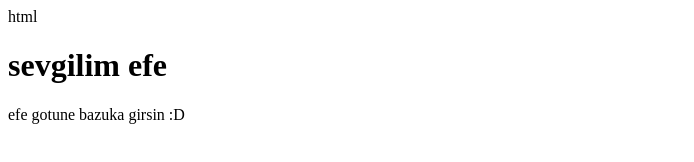
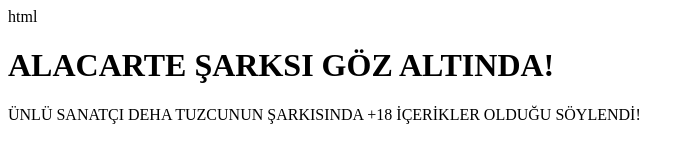
Before and after one commit to serkanurcanberat-boop/deneme-1, a plain HTML site: page index.html in a window 1280 px wide. Shown: the whole page, without its empty margins (0-694 px from the left). Drawn offline with Linux system fonts and the light colour scheme.

Commit message:
Update index.html

```diff
--- a/index.html
+++ b/index.html
@@ -5,7 +5,7 @@ html
   <title>Deneme Sayfam</title>
 </head>
 <body>
-  <h1>sevgilim efe</h1>
-  <p>efe gotune bazuka girsin :D</p>
+  <h1>ALACARTE ŞARKSI GÖZ ALTINDA!</h1>
+  <p>ÜNLÜ SANATÇI DEHA TUZCUNUN ŞARKISINDA +18 İÇERİKLER OLDUĞU SÖYLENDİ!</p>
 </body>
 </html>
```
